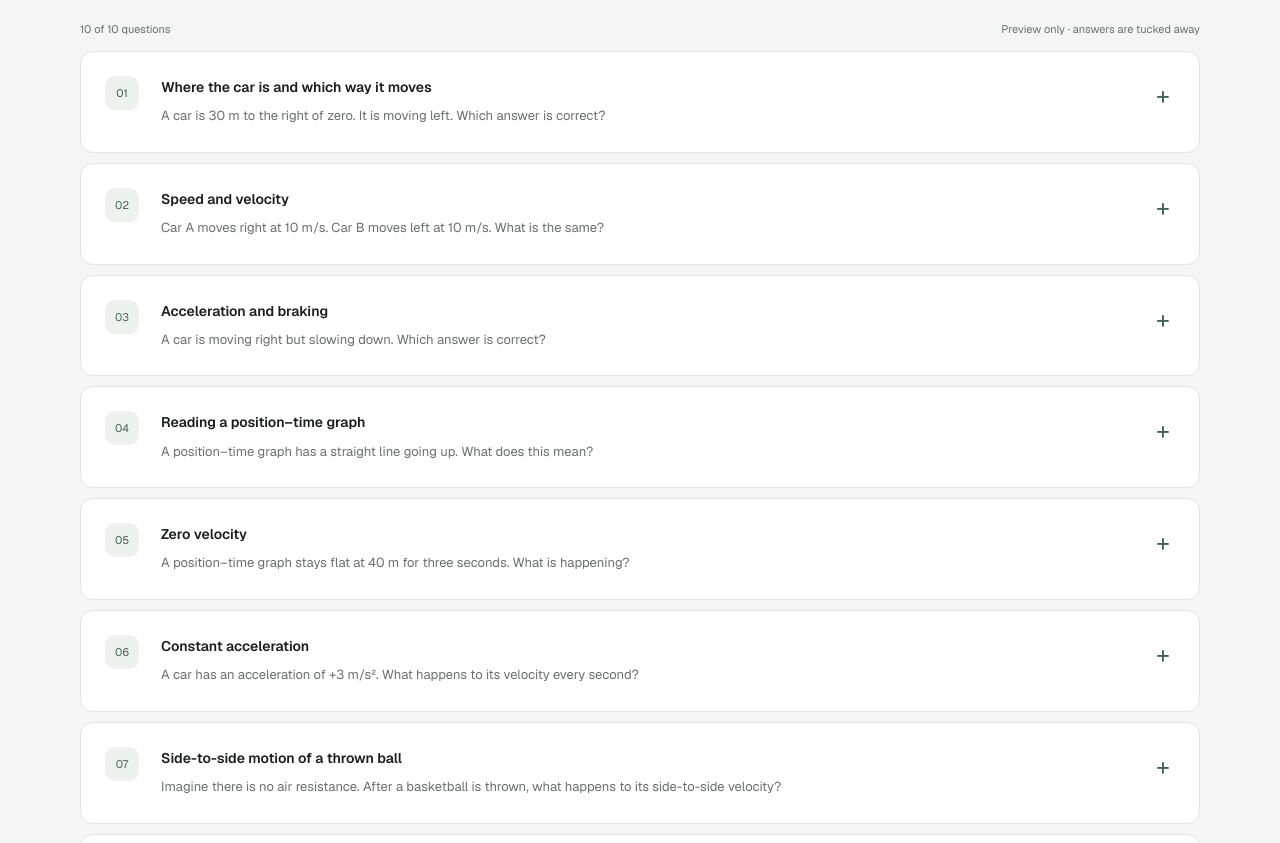
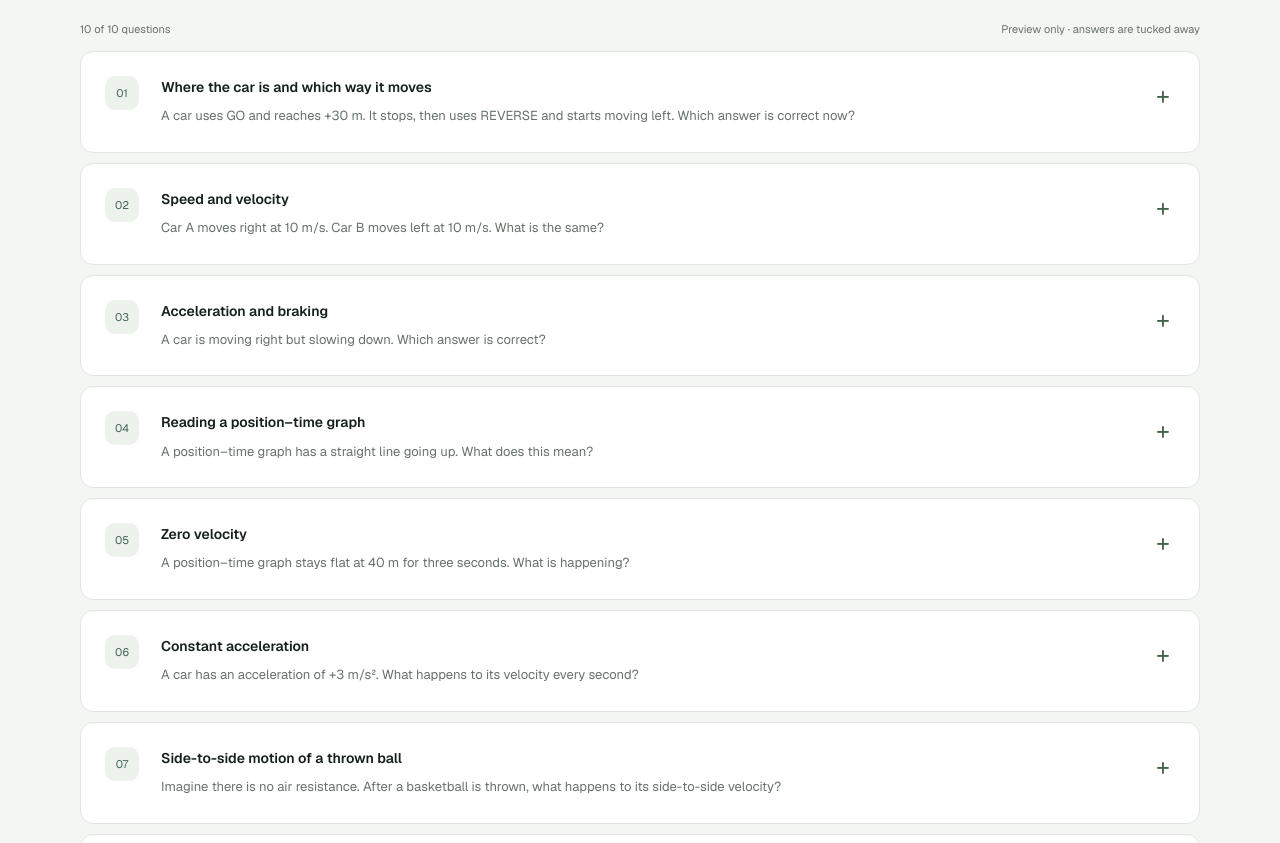
Before and after one commit to Raheeq-lab/PhySense, a Next.js app: page /diagnostic-map in a window 1280 px wide. Shown: the part 999-1842 px from the top of the page. Built offline with nearby package versions, Linux system fonts and the light colour scheme.

Commit message:
Clarify first Kinematics quiz scenario

```diff
--- a/src/data/kinematicsDiagnostic.ts
+++ b/src/data/kinematicsDiagnostic.ts
@@ -15,12 +15,12 @@ export type DiagnosticItem={
 export const kinematicsDiagnostic:DiagnosticItem[]=[
   {
     id:'KIN-01',concept:'Where the car is and which way it moves',difficulty:'introductory',
-    misconception:'A car on the positive side must be moving in the positive direction.',
-    prompt:'A car is 30 m to the right of zero. It is moving left. Which answer is correct?',
-    answers:[{label:'The car is on the positive side and moving right.'},{label:'The car is on the positive side but moving left.'},{label:'The car is on the negative side but moving right.'}],
-    reasons:[{label:'Position tells us where the car is. Velocity tells us which way it is moving.'},{label:'A car to the right of zero must always move right.'},{label:'Moving left means the car must already be left of zero.'}],
+    misconception:'A car to the right of zero must always be moving right.',
+    prompt:'A car uses GO and reaches +30 m. It stops, then uses REVERSE and starts moving left. Which answer is correct now?',
+    answers:[{label:'The car is at +30 m and moving right.'},{label:'The car is at +30 m but moving left.'},{label:'The car is at −30 m and moving right.'}],
+    reasons:[{label:'The car is still to the right of zero, but REVERSE makes it move left toward zero.'},{label:'A car at +30 m must always move right.'},{label:'As soon as the car moves left, its position becomes negative.'}],
     correctAnswer:1,correctReason:0,
-    explanation:'The car is to the right of zero, so its position is positive. It is moving left, so its velocity is negative.'
+    explanation:'GO moved the car to +30 m, which is to the right of zero. BRAKE slowed the car until it stopped; braking did not instantly make it move left. REVERSE then made the car move left toward zero, so its velocity became negative. Its position stays positive until it passes 0 m.'
   },
   {
     id:'KIN-02',concept:'Speed and velocity',difficulty:'introductory',
```
